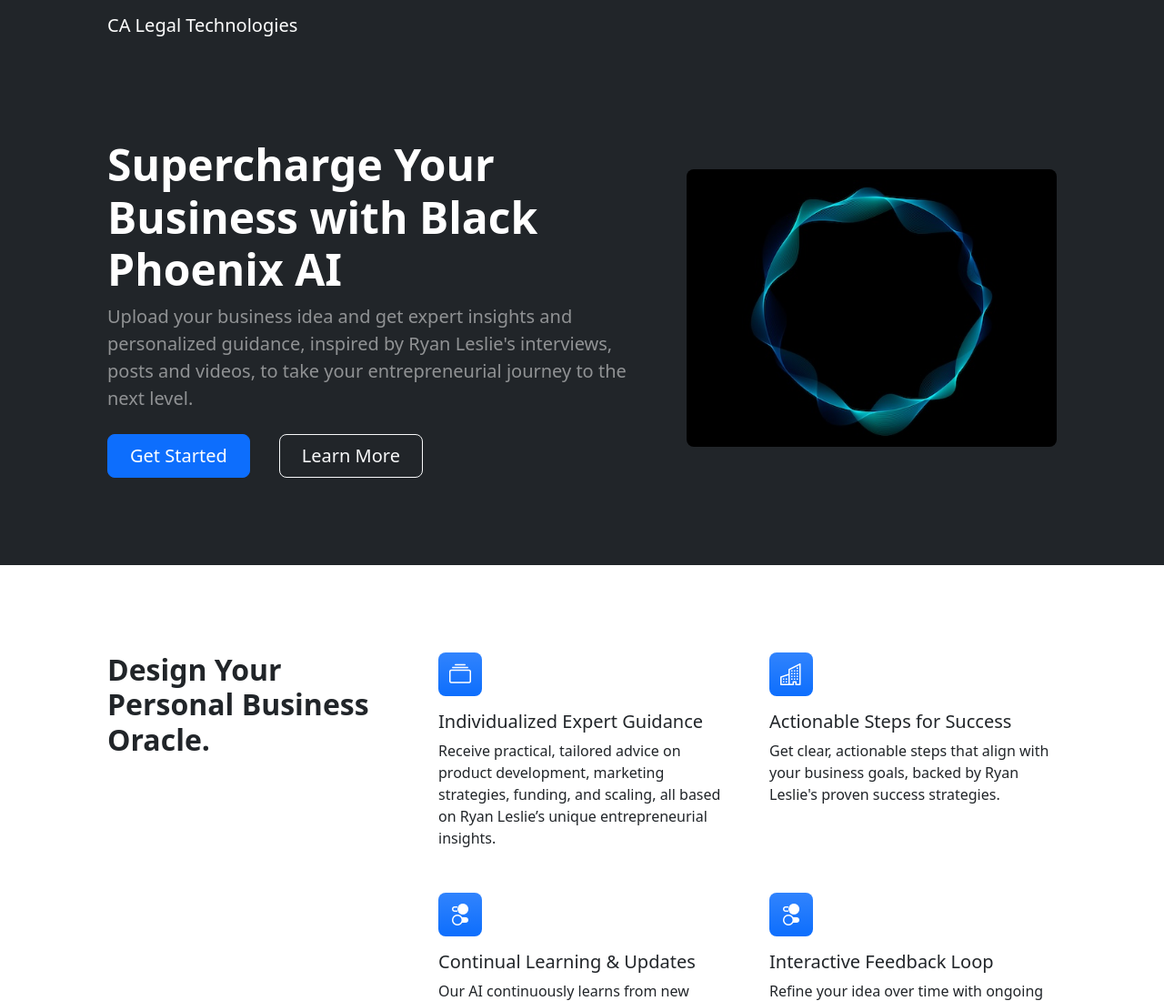
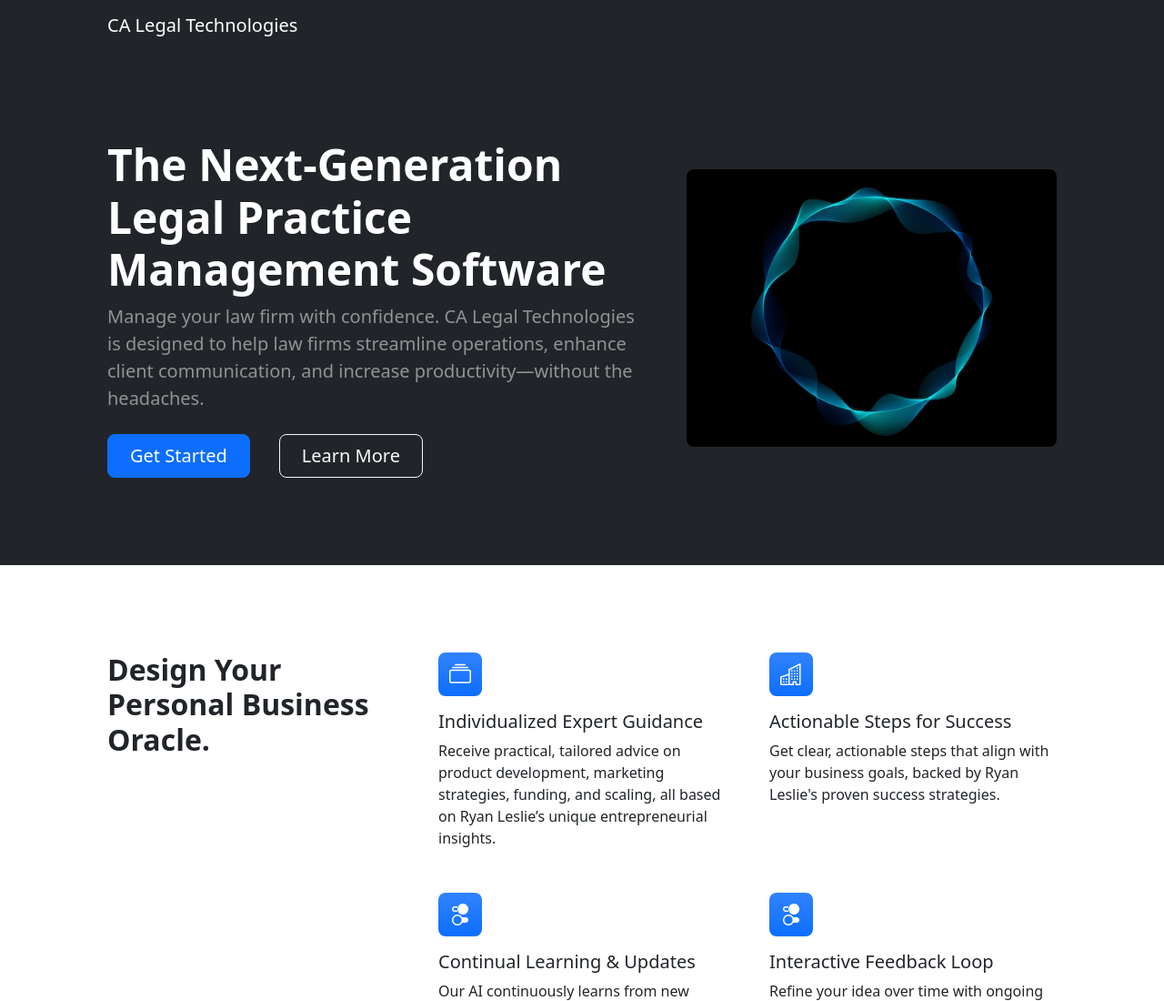
Before and after one commit to ryanleslie/legaltech, a plain HTML site: page index.html in a window 1280 px wide. Shown: the top 1100 px of the page at 91% size. Drawn offline with nearby package versions, Linux system fonts and the light colour scheme; a script that the page names is missing.

Commit message:
Update index.html

```diff
--- a/index.html
+++ b/index.html
@@ -28,8 +28,8 @@
                     <div class="row gx-5 align-items-center justify-content-center">
                         <div class="col-lg-8 col-xl-7 col-xxl-6">
                             <div class="my-5 text-center text-xl-start">
-                                <h1 class="display-5 fw-bolder text-white mb-2">Supercharge Your Business with Black Phoenix AI</h1>
-                                <p class="lead fw-normal text-white-50 mb-4">Upload your business idea and get expert insights and personalized guidance, inspired by Ryan Leslie's interviews, posts and videos, to take your entrepreneurial journey to the next level.</p>
+                                <h1 class="display-5 fw-bolder text-white mb-2">The Next-Generation Legal Practice Management Software</h1>
+                                <p class="lead fw-normal text-white-50 mb-4">Manage your law firm with confidence. CA Legal Technologies is designed to help law firms streamline operations, enhance client communication, and increase productivity—without the headaches.</p>
                                 <div class="d-grid gap-3 d-sm-flex justify-content-sm-center justify-content-xl-start">
                                     <a class="btn btn-primary btn-lg px-4 me-sm-3" href="#pricing">Get Started</a>
                                     <a class="btn btn-outline-light btn-lg px-4" href="#features">Learn More</a>
```
